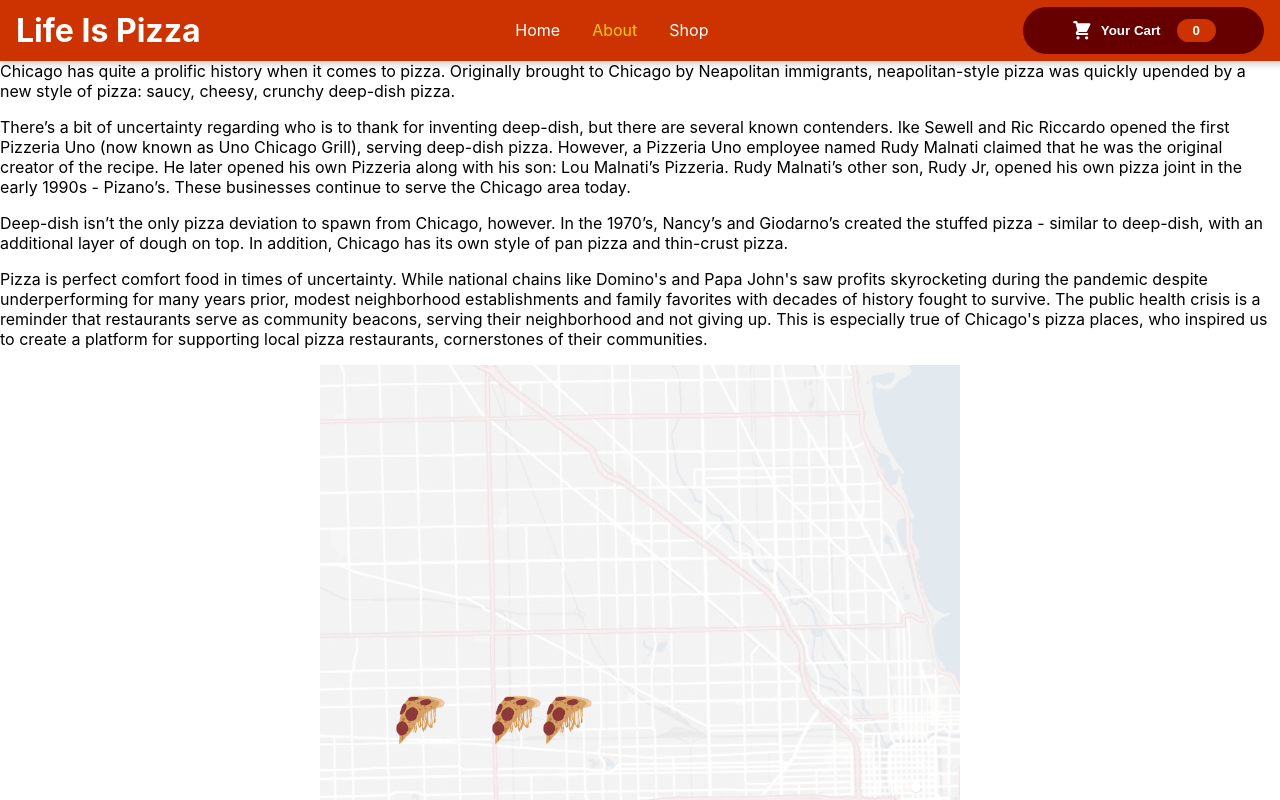
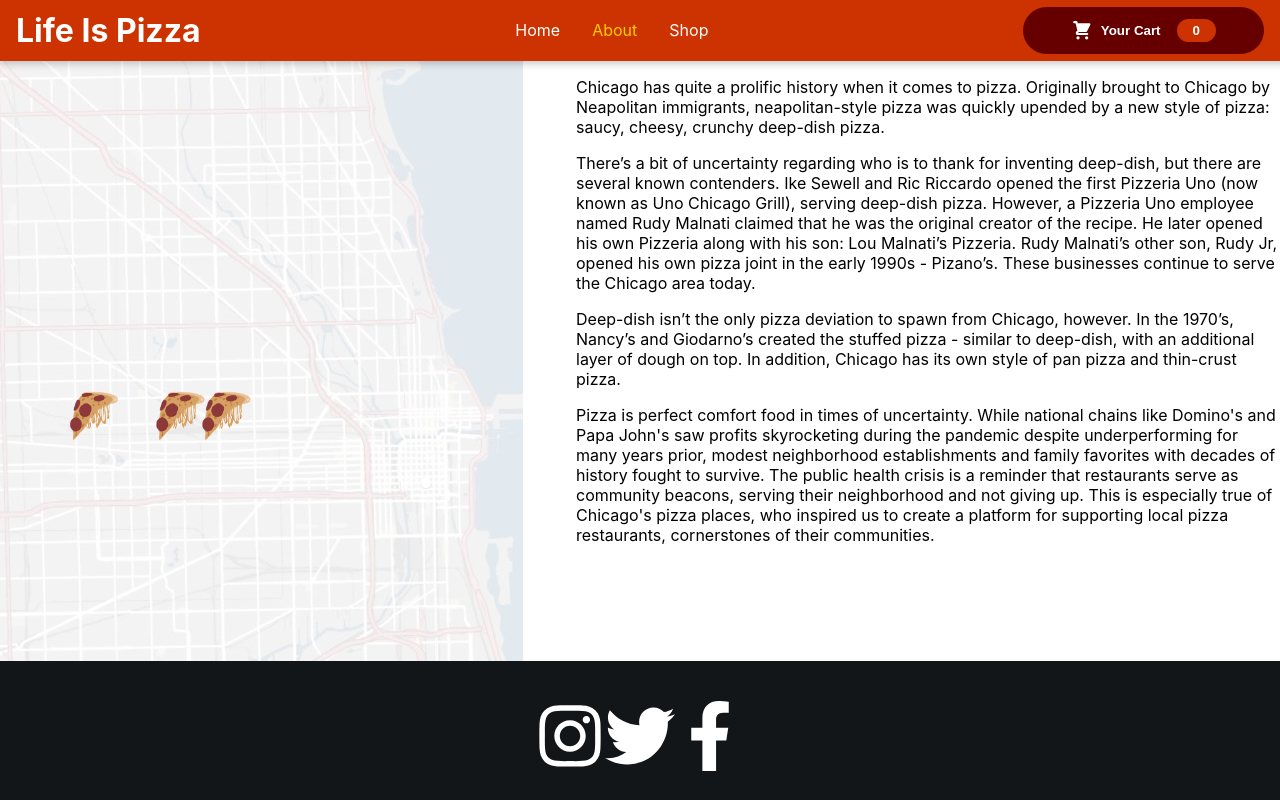
Before and after one commit to ceruleanox/life-is-pizza, a React (Create React App) app: page /about in a window 1280 px wide. Shown: the top 800 px of the page. Built offline with nearby package versions, Linux system fonts and the light colour scheme.

Commit message:
changed map

```diff
--- a/src/components/Layout/Map.module.css
+++ b/src/components/Layout/Map.module.css
@@ -1,11 +1,11 @@
 .map {
-    height: 1500px;
+    height: 600px;
     background-repeat: no-repeat;
     background-image: url('../../assets/chicago-map.jpg');
     z-index: -1;
     position: relative;
-    width: 50%;
-    margin: auto;
+    width: 45%;
+    float: left;
 }
 
 .pizza {
@@ -35,7 +35,3 @@
     top: 300px;
     z-index: 0;
 }
-
-.centerMap {
-    z-index: -1;
-}
--- a/src/components/Pages/About.js
+++ b/src/components/Pages/About.js
@@ -1,4 +1,5 @@
-import { React } from "react";
+import { React, useState } from "react";
+import Modal from 'react-modal';
 
 import Map from '../Layout/Map'
 import classes from "./About.module.css";
@@ -7,6 +8,7 @@
   return (
     <>
       <div className={classes["content"]}>
+        <Map />
         <div className={classes["about-content"]}>
           <p>
             Chicago has quite a prolific history when it comes to pizza.
@@ -44,7 +46,6 @@
             supporting local pizza restaurants, cornerstones of their
             communities.
           </p>
-          <Map />
         </div>
       </div>
     </>
--- a/src/components/Pages/About.module.css
+++ b/src/components/Pages/About.module.css
@@ -1,7 +1,13 @@
+html,body {
+    margin:0;
+    padding:0;
+}
+
 .content {
     margin-top: 3.8rem; /* see header.module.css -> 3.8rem */
 }
 
 .about-content {
-
+    width: 55%;
+    float: right;
 }
```
Also changed, not shown: src/assets/chicago-map.jpg.
